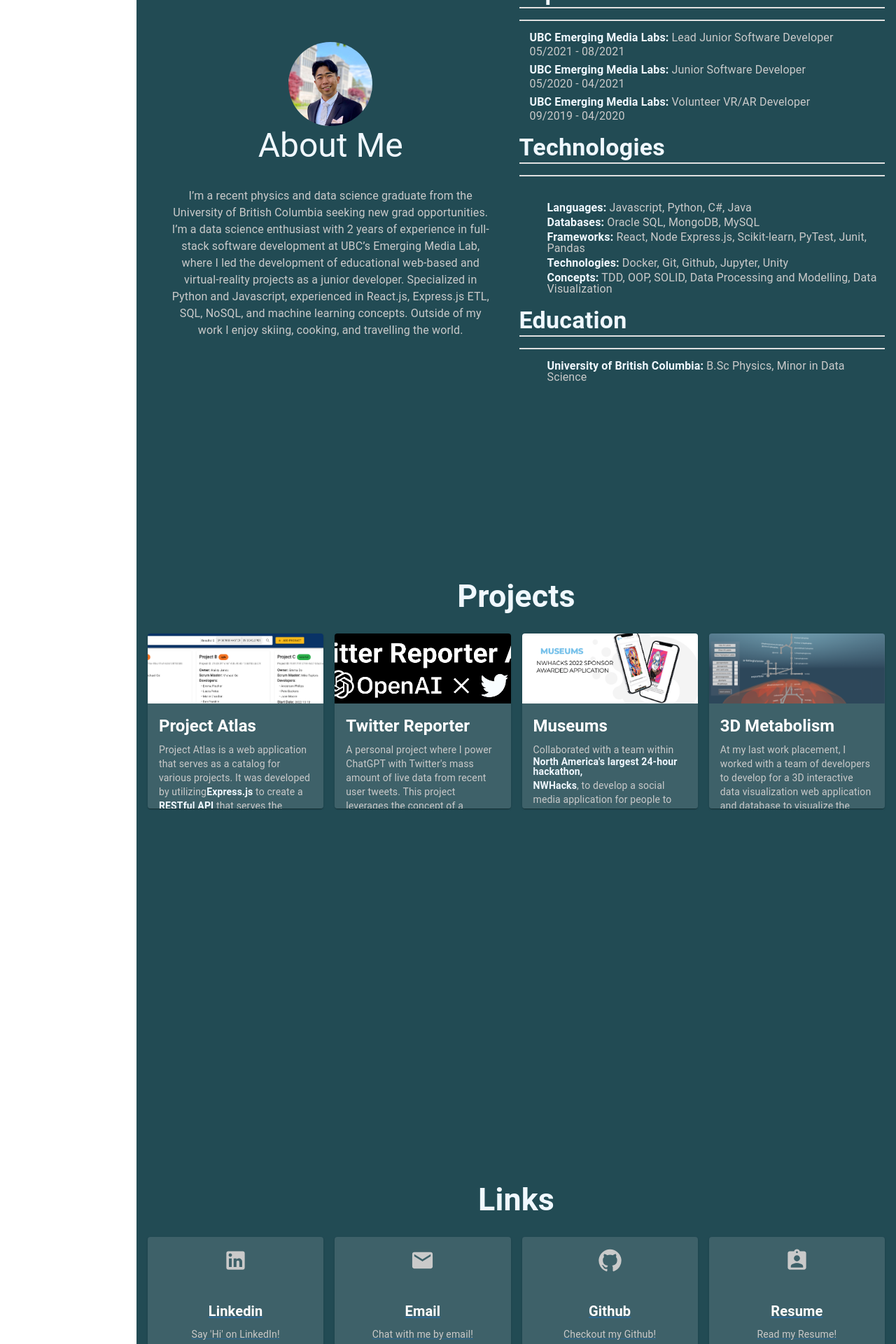
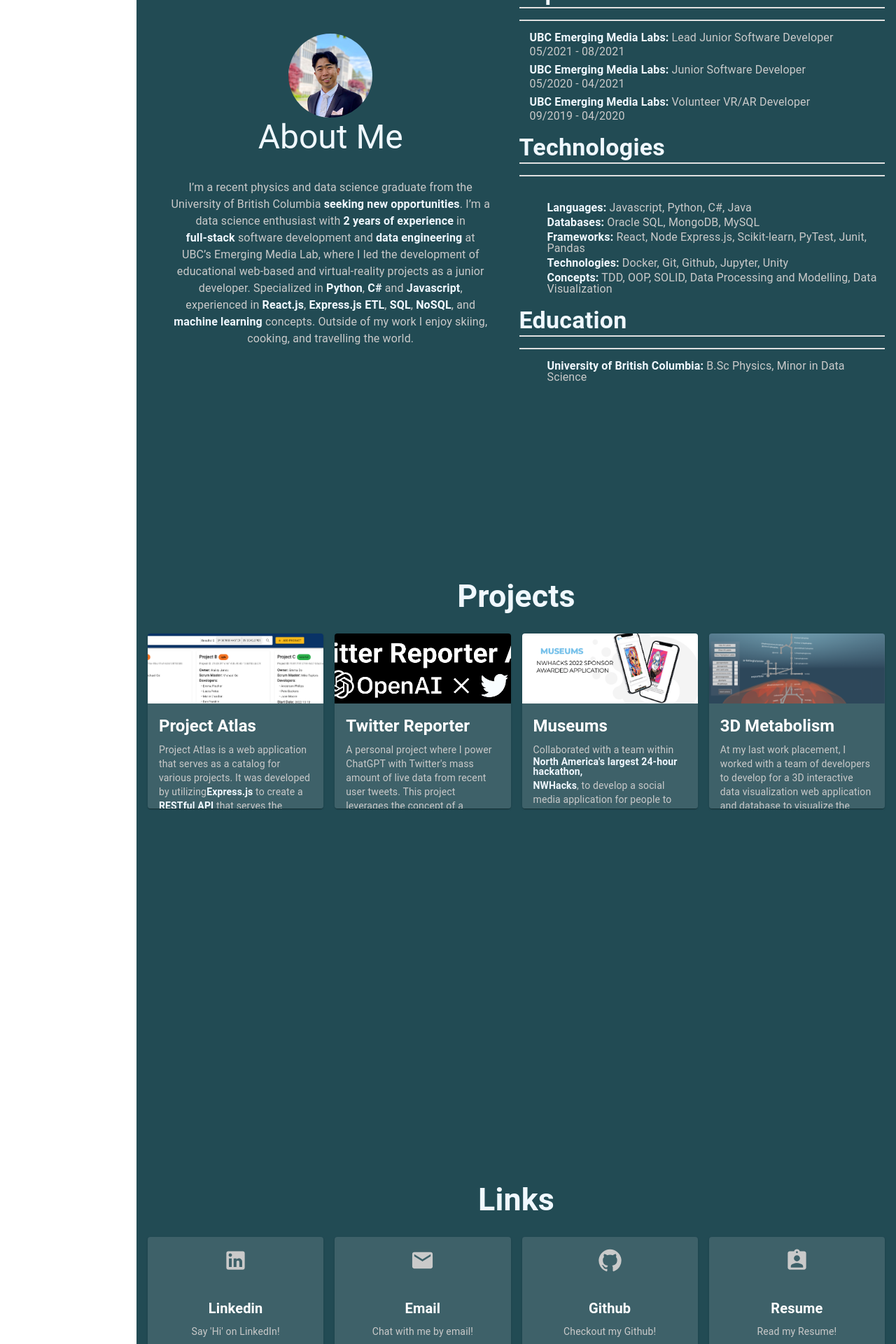
Before and after one commit to nkoda/nkoda.github.io, a React (Create React App) app: page / in a window 1280 px wide. Shown: the part 880-2800 px from the top of the page at 70% size. Built offline with nearby package versions, Linux system fonts and the light colour scheme; the HTML template or start-up script is replaced by a standard one.

Commit message:
cleaned landing page animation and changed text

```diff
--- a/src/components/main-sections/contact.main-section.jsx
+++ b/src/components/main-sections/contact.main-section.jsx
@@ -6,7 +6,7 @@ import GitHubIcon from '@mui/icons-material/GitHub';
 import EmailIcon from '@mui/icons-material/Email';
 import IconButton from '@mui/material/IconButton';
 import Card from '@mui/material/Card';
-import CardActions from '@mui/material/CardActions';
+import CardActionArea from '@mui/material/CardActionArea';
 import CardContent from '@mui/material/CardContent';
 import CardMedia from '@mui/material/CardMedia';
 import Button from '@mui/material/Button';
@@ -15,6 +15,7 @@ import Grid from '@mui/material/Grid';
 import Link from '@mui/material/Link';
 import Box from '@mui/material/Box';
 import AssignmentIndIcon from '@mui/icons-material/AssignmentInd';
+
 
 
 const ContactSection = () => {
@@ -52,8 +53,14 @@ const ContactSection = () => {
                 <h1>Links</h1>
               <Grid container spacing={2} sx={{justifyContent:'center', display:'flex'}}>
                 <Grid item xs={6} sm={3} md={3}>
-                    <Link href='https://www.linkedin.com/in/nikkodumrique/' target="_blank" rel="noopener">
+                    <Link href
+                      ='https://www.linkedin.com/in/nikkodumrique/'
+                      target="_blank"
+                      rel="noopener"
+                      underline="none"
+                      >
                         <Card sx={cardStyle}>
+                          <CardActionArea>
                             <Box sx={{padding:2}}>
                                 <LinkedInIcon fontSize="large"/>
                             </Box>
@@ -61,16 +68,23 @@ const ContactSection = () => {
                             <Typography gutterBottom variant="h6" component="div" sx={titleStyle}>
                                 Linkedin
                                 </Typography>
-                                <Typography variant="body2" >
+                                <Typography variant="body2" sx={{paddingBottom:2}}>
                                     Say 'Hi' on LinkedIn!
                                 </Typography>
                             </CardContent>
+                            </CardActionArea>
                         </Card>
                     </Link>
                 </Grid>
                 <Grid item xs={6} sm={3} md={3}>
-                <Link href='mailto:dumriquenikko@gmail.com' target="_blank" rel="noopener">
+                <
+                    Link href='mailto:dumriquenikko@gmail.com'
+                    target="_blank"
+                    rel="noopener"
+                    underline="none"
+                    >
                   <Card sx={cardStyle}>
+                    <CardActionArea>
                     <Box sx={{padding:2}}>
                         <EmailIcon fontSize="large"/>
                     </Box>
@@ -78,16 +92,23 @@ const ContactSection = () => {
                     <Typography gutterBottom variant="h6" component="div" sx={titleStyle}>
                         Email
                         </Typography>
-                        <Typography variant="body2" >
+                        <Typography variant="body2" sx={{paddingBottom:2}}>
                             Chat with me by email!
                         </Typography>
                     </CardContent>
+                    </CardActionArea>
                   </Card>
                   </Link>
                 </Grid>
               <Grid item xs={6} sm={3} md={3}>
-                <Link href='https://github.com/nkoda' target="_blank" rel="noopener">
+                <Link
+                  href='https://github.com/nkoda'
+                  target="_blank"
+                  rel="noopener"
+                  underline="none"
+                  >
                   <Card sx={cardStyle}>
+                    <CardActionArea>
                     <Box sx={{padding:2}}>
                         <GitHubIcon fontSize="large"/>
                     </Box>
@@ -95,16 +116,23 @@ const ContactSection = () => {
                     <Typography gutterBottom variant="h6" component="div" sx={titleStyle}>
                         Github
                         </Typography>
-                        <Typography variant="body2" >
+                        <Typography variant="body2" sx={{paddingBottom:2}}>
                             Checkout my Github!
                         </Typography>
                     </CardContent>
+                    </CardActionArea>
                   </Card>
                   </Link>
                 </Grid>
               <Grid item xs={6} sm={3} md={3}>
-                <Link href='https://drive.google.com/file/d/1ozDNoW-gw0VWg-MWsA0DIVptMur8mc5g/view?usp=sharing' target="_blank" rel="noopener">
+                <Link
+                  href='https://drive.google.com/file/d/1ozDNoW-gw0VWg-MWsA0DIVptMur8mc5g/view?usp=sharing'
+                  target="_blank"
+                  rel="noopener"
+                  underline="none"
+                  >
                   <Card sx={cardStyle}>
+                    <CardActionArea>
                     <Box sx={{padding:2}}>
                         <AssignmentIndIcon fontSize="large"/>
                     </Box>
@@ -112,10 +140,11 @@ const ContactSection = () => {
                     <Typography gutterBottom variant="h6" component="div" sx={titleStyle}>
                         Resume
                         </Typography>
-                        <Typography variant="body2" >
+                        <Typography variant="body2" sx={{paddingBottom:2}}>
                             Read my Resume!
                         </Typography>
                     </CardContent>
+                    </CardActionArea>
                   </Card>
                   </Link>
                 </Grid>
--- a/src/components/main-sections/home.main-section.jsx
+++ b/src/components/main-sections/home.main-section.jsx
@@ -14,14 +14,36 @@ import './css/main-section.css';
 
 const HomeSection = () => {
     const welcomeMessages = [
-        "Welcome to my Website",
-        "Bienvenue sur mon site web", // French
-        "Bienvenue sur mon site web", // French
-        "Willkommen auf meiner Website", // German
-        "私のウェブサイトへようこそ", // Japanese
-        "Welcome to my Website",
-        "欢迎来到我的网站" // Mandarin
-    ]
+        "Bringing Your Ideas to Life", // English
+        "Donner vie à vos idées", // French
+        "Bringing Your Ideas to Life", // English
+        "将你的想法变成现实", // Mandarin
+        "Magdala ng Buhay sa Iyong mga Ideya", // Tagalog
+        "Bringing Your Ideas to Life", // English
+        "あなたのアイデアを実現する", // Japanese
+        "Donner vie à vos idées", // French
+        "将你的想法变成现实", // Mandarin
+        "Magdala ng Buhay sa Iyong mga Ideya", // Tagalog
+        "Bringing Your Ideas to Life", // English
+        "Donner vie à vos idées", // French
+        "将你的想法变成现实", // Mandarin
+        "Magdala ng Buhay sa Iyong mga Ideya", // Tagalog
+        "Bringing Your Ideas to Life", // English
+        "あなたのアイデアを実現する", // Japanese
+        "将你的想法变成现实", // Mandarin
+        "Magdala ng Buhay sa Iyong mga Ideya", // Tagalog
+        "Donner vie à vos idées", // French
+        "Bringing Your Ideas to Life", // English
+        "将你的想法变成现实", // Mandarin
+        "Magdala ng Buhay sa Iyong mga Ideya", // Tagalog
+        "あなたのアイデアを実現する", // Japanese
+        "Donner vie à vos idées", // French
+        "Bringing Your Ideas to Life", // English
+        "将你的想法变成现实", // Mandarin
+        "Magdala ng Buhay sa Iyong mga Ideya", // Tagalog
+        "あなたのアイデアを実現する" // Japanese
+      ];
+
 
     const [greeting, setGreeting] = useState(welcomeMessages[0]);
 
@@ -41,14 +63,14 @@ const HomeSection = () => {
             translateZ: 0,
             opacity: [0,1],
             easing: "easeOutExpo",
-            duration: 1500,
+            duration: 1000,
             delay: (el, i) => 500 + 30 * i
         }).add({
             targets: '.ml12 .letter',
             translateX: [0,-30],
             opacity: [1,0],
             easing: "easeInExpo",
-            duration: 1500,
+            duration: 1000,
             delay: (el, i) => 100 + 30 * i,
         }).add({
             loopComplete: () => {
@@ -78,7 +100,7 @@ const HomeSection = () => {
                         <Divider sx={{ borderBottomWidth: 2, background:"white", marginBottom:2 }} ></Divider>
                         <Divider sx={{ borderBottomWidth: 2, background:"white" }} ></Divider>
                         <div style={{ display: "flex", flexDirection: "column", width: "100%" }}>
-                            <h2>Innovating tomorrow's world.</h2>
+                            <h2>Turning data into value with full-stack expertise.</h2>
                             <h3>A Full Stack Developer and Data Scientist based in Vancouver, BC.</h3>
                         </div>
                         </div>
--- a/src/components/main-sections/resume.main-section.jsx
+++ b/src/components/main-sections/resume.main-section.jsx
@@ -41,12 +41,12 @@ const ResumeSection = () => {
                                 textAlign:'center',
                                 color:"#CACACA"
                                 }}>
-                                    I’m a recent physics and data science graduate from the
-                                    University of British Columbia seeking new grad opportunities.
-                                    I’m a data science enthusiast with 2 years of experience in full-stack software development
-                                    at UBC’s Emerging Media Lab, where I led the development of educational web-based and
-                                    virtual-reality projects as a junior developer. Specialized in Python and Javascript,
-                                    experienced in React.js, Express.js ETL, SQL, NoSQL, and machine learning concepts.
+                                    I’m a recent physics and data science graduate from
+                                    the University of British Columbia <b>seeking new opportunities</b>.
+                                    I’m a data science enthusiast with <b>2 years of experience </b> in <b>full-stack</b> software development
+                                    and <b>data engineering</b> at UBC’s Emerging Media Lab, where I led the development of educational web-based and
+                                    virtual-reality projects as a junior developer. Specialized in <b>Python</b>, <b>C#</b> and <b>Javascript</b>,
+                                    experienced in <b>React.js</b>, <b>Express.js</b> <b>ETL</b>, <b>SQL</b>, <b>NoSQL</b>, and <b>machine learning</b> concepts.
                                     Outside of my work I enjoy skiing, cooking, and travelling the world.
                             </Typography>
                         </div>
```
